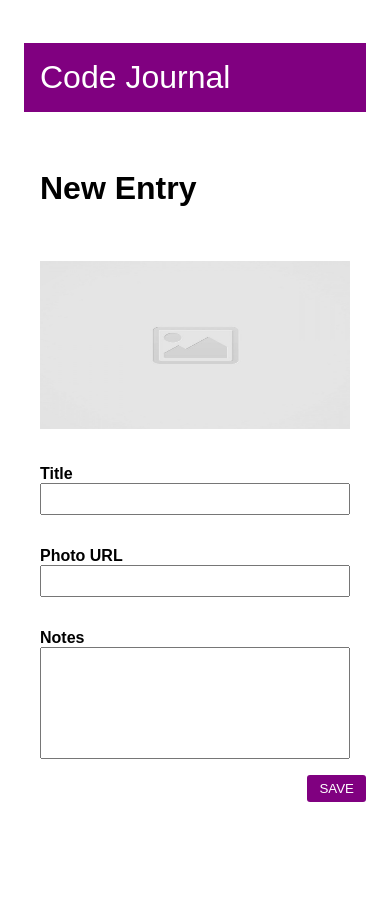
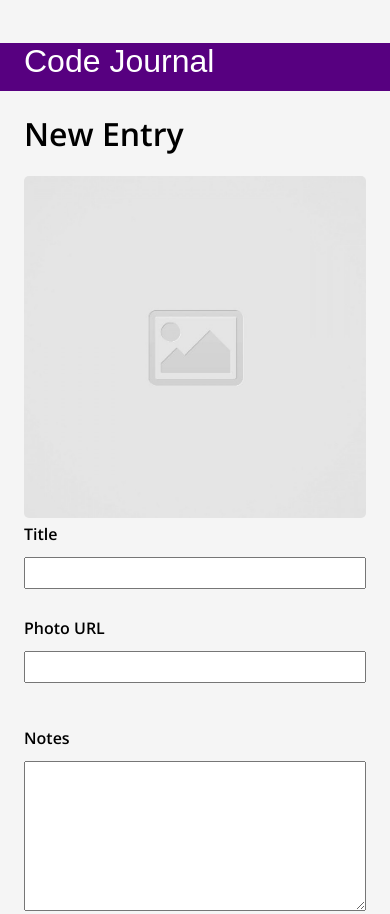
Before and after one commit to rosemary-liang/code-journal, a website: page index.html in a window 390 px wide. Shown: the top 914 px of the page. Before the commit the page ends 844 px from the top, so only its background shows below. Drawn offline with nearby package versions, Linux system fonts and the light colour scheme; a web font is replaced by a local one.

Commit message:
Ensure that the form looks nice on both mobile-sized and desktop-sized screens.

```diff
--- a/css/layout.css
+++ b/css/layout.css
@@ -20,11 +20,12 @@
 
 img {
   max-width: 100%;
-  height: ;
+  border-radius: 5px;
 }
 
 .input-container {
   max-width: 100%;
+  margin: 1rem 0;
 }
 
 @media screen and (min-width: 768px) {
@@ -68,6 +69,6 @@ input.multiple-line {
   margin: 0.5rem 0;
 }
 
-.mar1rem {
+.margin1rem {
   margin: 1rem;
 }
--- a/css/styles.css
+++ b/css/styles.css
@@ -1,21 +1,38 @@
 * {
-  font-family: sans-serif;
+  font-family: "Open Sans", sans-serif;
 }
 
-img {
-  width: 100%;
-  height: 200px;
+header {
+  background-color: rgb(87, 0, 128);
+  height: 3rem;
 }
 
-header > h4 {
-  background-color: purple;
+body {
+  background-color: whitesmoke;
+}
+
+h4 {
   color: white;
   font-size: 2rem;
   font-weight: lighter;
+  font-family: "Proza Libre", sans-serif;
 }
 
 label {
-  font-weight: bold;
+  font-weight: 600;
+}
+
+.input-field {
+  margin-bottom: 1rem;
+}
+
+input,
+textarea {
+  margin: 0.75rem 0;
+}
+
+textarea {
+  width: 100%;
 }
 
 button {
@@ -25,4 +42,5 @@ button {
   padding: 0.4rem 0.75rem;
   border-radius: 3px;
   border: none;
+  margin: 1rem 0;
 }
--- a/index.html
+++ b/index.html
@@ -13,36 +13,42 @@
   <link rel="stylesheet" href="css/reset.css">
   <link rel="stylesheet" href="css/layout.css">
   <link rel="stylesheet" href="css/styles.css">
+  <link href="https://fonts.googleapis.com/css2?family=Proza+Libre&display=swap" rel="stylesheet">
+  <link href="https://fonts.googleapis.com/css2?family=Open+Sans:wght@300;500;600&display=swap" rel="stylesheet">
+
 </head>
 <body>
-  <header class="container">
-    <h4 class="pad1rem">Code Journal</h4>
+  <header class="">
+    <div class="header container">
+      <h4 class="column-full">Code Journal</h4>
+    </div>
   </header>
-  <main>
-    <div data-view="entry-form" class="container">
+  <main class="container">
+    <h1 class="column-full">New Entry</h1>
+    <div data-view="entry-form" class="">
       <form action="" class="">
-        <h1 class="pad1rem">New Entry</h1>
-        <!-- img from photo URL -->
-        <img src="images/placeholder-image-square.jpg" alt="placeholder image" class="pad1rem">
-        <div class="input-container pad1rem">
-          <label for="Title">Title</label>
-          <div class="input-field">
-            <input type="text">
+        <div class="two-column row ">
+          <div class="img column-half">
+            <img src="images/placeholder-image-square.jpg" alt="placeholder image" class="">
+          </div>
+          <div class="single-line-input-container column-half">
+            <div class="input-field">
+              <label for="Title">Title</label>
+              <input type="text">
+            </div>
+            <div class="input-field">
+              <label for="Photo-URL">Photo URL</label>
+              <input type="text">
+            </div>
           </div>
         </div>
-        <div class="input-container pad1rem">
-          <label for="Photo-URL">Photo URL</label>
-          <div class="input-field ">
-            <input type="text">
+        <div class="input-container column-full ">
+          <label for="Notes">Notes</label>
+          <div class="input-field">
+            <textarea name="" id="" rows="8"></textarea>
           </div>
         </div>
-        <div class="input-container pad1rem">
-          <label for="Notes">Notes</label>
-          <div class="input-field">
-            <input type="text" class="multiple-line">
-          </div>
-        </div>
-        <div class="input-container">
+        <div class="input-container column-full">
           <button>SAVE</button>
         </div>
 
```
